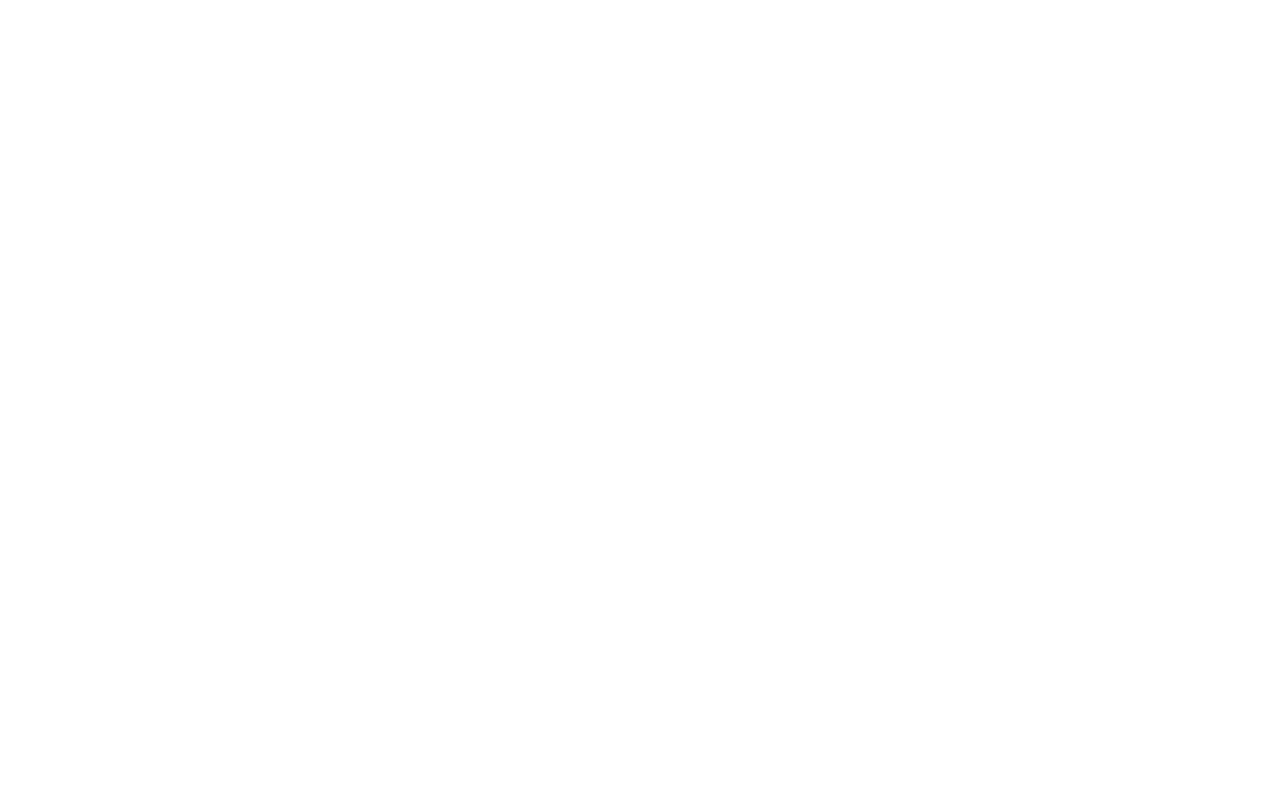
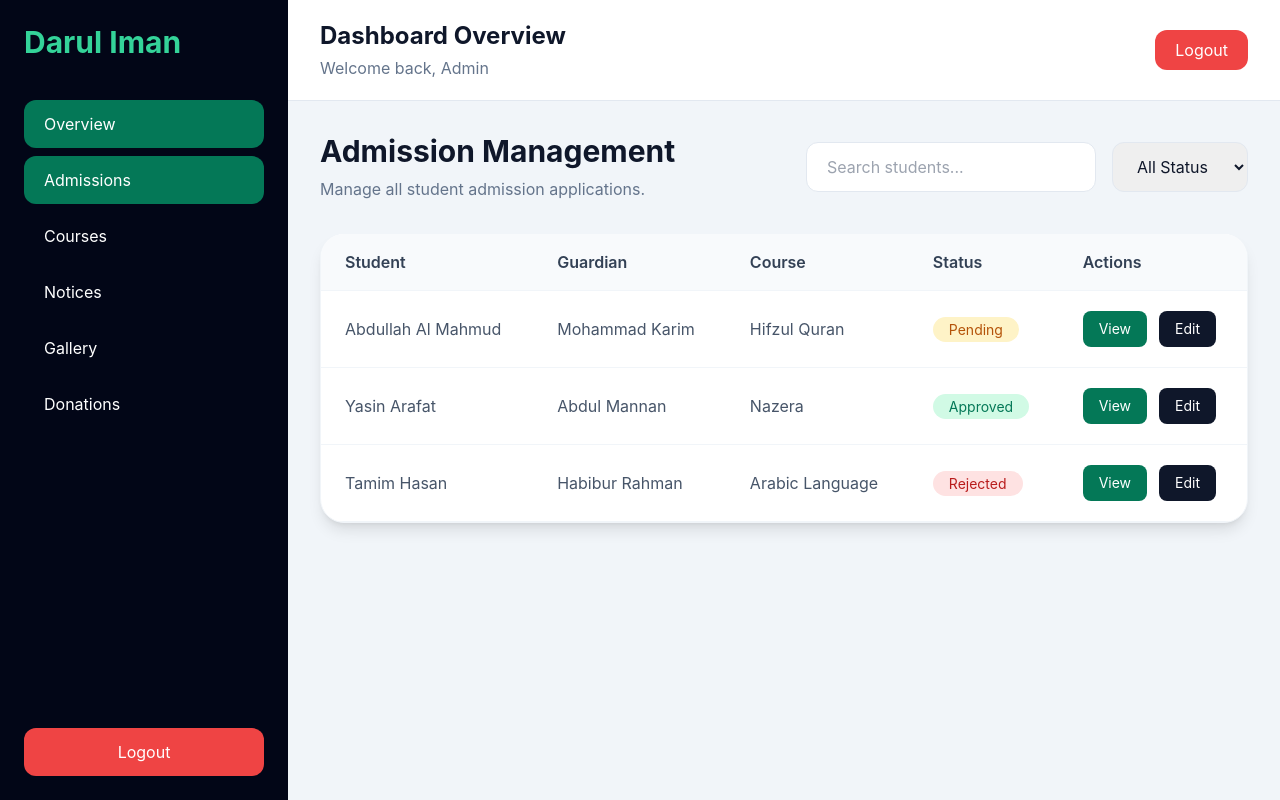
Before and after one commit to Samiul2024/Madrasha, a React (Vite) app: page /dashboard/admissions in a window 1280 px wide. Before the commit this address had no page. Built offline with nearby package versions, Linux system fonts and the light colour scheme.

Commit message:
feat(admin): build admissions management ui and reusable dashboard table system

```diff
--- a/src/app/router/AppRouter.jsx
+++ b/src/app/router/AppRouter.jsx
@@ -17,6 +17,7 @@
 import LoginPage from "../../features/auth/pages/LoginPage";
 
 import DashboardHome from "../../pages/dashboard/DashboardHome";
+import AdmissionsPage from "../../pages/dashboard/AdmissionsPage";
 
 const AppRouter = () => {
   return (
@@ -53,6 +54,11 @@
           index
           element={<DashboardHome />}
         />
+
+        <Route
+          path="admissions"
+          element={<AdmissionsPage />}
+        />
       </Route>
     </Routes>
   );
--- a/src/components/dashboard/DashboardSidebar.jsx
+++ b/src/components/dashboard/DashboardSidebar.jsx
@@ -7,13 +7,13 @@
   },
 
   {
-    name: "Courses",
-    path: "/dashboard/courses",
+    name: "Admissions",
+    path: "/dashboard/admissions",
   },
 
   {
-    name: "Admissions",
-    path: "/dashboard/admissions",
+    name: "Courses",
+    path: "/dashboard/courses",
   },
 
   {
@@ -34,12 +34,12 @@
 
 const DashboardSidebar = () => {
   return (
-    <aside className="w-72 bg-slate-950 text-white min-h-screen p-6 hidden lg:block">
+    <aside className="hidden lg:flex flex-col w-72 bg-slate-950 text-white min-h-screen p-6">
       <h2 className="text-3xl font-bold text-emerald-400">
         Darul Iman
       </h2>
 
-      <nav className="mt-10 space-y-2">
+      <nav className="mt-10 space-y-2 flex-1">
         {dashboardLinks.map((link) => (
           <NavLink
             key={link.path}
@@ -54,6 +54,10 @@
           </NavLink>
         ))}
       </nav>
+
+      <button className="bg-red-500 hover:bg-red-600 py-3 rounded-xl">
+        Logout
+      </button>
     </aside>
   );
 };
--- /dev/null
+++ b/src/components/dashboard/MobileDashboardSidebar.jsx
@@ -0,0 +1,11 @@
+const MobileDashboardSidebar = () => {
+  return (
+    <div className="lg:hidden bg-slate-950 text-white p-5">
+      <h2 className="text-2xl font-bold text-emerald-400">
+        Darul Iman
+      </h2>
+    </div>
+  );
+};
+
+export default MobileDashboardSidebar;
--- /dev/null
+++ b/src/components/tables/DataTable.jsx
@@ -0,0 +1,45 @@
+const DataTable = ({
+  columns,
+  data,
+}) => {
+  return (
+    <div className="overflow-x-auto bg-white rounded-3xl shadow-lg border border-slate-100">
+      <table className="w-full">
+        <thead className="bg-slate-50 border-b border-slate-100">
+          <tr>
+            {columns.map((column) => (
+              <th
+                key={column.accessor}
+                className="text-left px-6 py-4 font-semibold text-slate-700"
+              >
+                {column.header}
+              </th>
+            ))}
+          </tr>
+        </thead>
+
+        <tbody>
+          {data.map((row) => (
+            <tr
+              key={row.id}
+              className="border-b border-slate-100 hover:bg-slate-50 transition"
+            >
+              {columns.map((column) => (
+                <td
+                  key={column.accessor}
+                  className="px-6 py-5 text-slate-600"
+                >
+                  {column.render
+                    ? column.render(row)
+                    : row[column.accessor]}
+                </td>
+              ))}
+            </tr>
+          ))}
+        </tbody>
+      </table>
+    </div>
+  );
+};
+
+export default DataTable;
--- /dev/null
+++ b/src/data/dashboard/admissions.js
@@ -0,0 +1,25 @@
+export const admissions = [
+  {
+    id: 1,
+    studentName: "Abdullah Al Mahmud",
+    guardian: "Mohammad Karim",
+    course: "Hifzul Quran",
+    status: "Pending",
+  },
+
+  {
+    id: 2,
+    studentName: "Yasin Arafat",
+    guardian: "Abdul Mannan",
+    course: "Nazera",
+    status: "Approved",
+  },
+
+  {
+    id: 3,
+    studentName: "Tamim Hasan",
+    guardian: "Habibur Rahman",
+    course: "Arabic Language",
+    status: "Rejected",
+  },
+];
--- a/src/layouts/DashboardLayout.jsx
+++ b/src/layouts/DashboardLayout.jsx
@@ -2,16 +2,19 @@
 
 import DashboardSidebar from "../components/dashboard/DashboardSidebar";
 import DashboardTopbar from "../components/dashboard/DashboardTopbar";
+import MobileDashboardSidebar from "../components/dashboard/MobileDashboardSidebar";
 
 const DashboardLayout = () => {
   return (
-    <div className="flex bg-slate-100 min-h-screen">
+    <div className="flex min-h-screen bg-slate-100">
       <DashboardSidebar />
 
       <div className="flex-1">
+        <MobileDashboardSidebar />
+
         <DashboardTopbar />
 
-        <main className="p-8">
+        <main className="p-4 md:p-8">
           <Outlet />
         </main>
       </div>
--- /dev/null
+++ b/src/pages/dashboard/AdmissionsPage.jsx
@@ -0,0 +1,110 @@
+import { admissions } from "../../data/dashboard/admissions";
+
+import DataTable from "../../components/tables/DataTable";
+
+const AdmissionsPage = () => {
+  const columns = [
+    {
+      header: "Student",
+      accessor: "studentName",
+    },
+
+    {
+      header: "Guardian",
+      accessor: "guardian",
+    },
+
+    {
+      header: "Course",
+      accessor: "course",
+    },
+
+    {
+      header: "Status",
+      accessor: "status",
+
+      render: (row) => (
+        <span
+          className={
+            row.status === "Approved"
+              ? "bg-emerald-100 text-emerald-700 px-4 py-1 rounded-full text-sm"
+              : row.status === "Pending"
+              ? "bg-amber-100 text-amber-700 px-4 py-1 rounded-full text-sm"
+              : "bg-red-100 text-red-700 px-4 py-1 rounded-full text-sm"
+          }
+        >
+          {row.status}
+        </span>
+      ),
+    },
+
+    {
+      header: "Actions",
+
+      accessor: "actions",
+
+      render: () => (
+        <div className="flex gap-3">
+          <button className="bg-emerald-700 text-white px-4 py-2 rounded-lg text-sm">
+            View
+          </button>
+
+          <button className="bg-slate-900 text-white px-4 py-2 rounded-lg text-sm">
+            Edit
+          </button>
+        </div>
+      ),
+    },
+  ];
+
+  return (
+    <section>
+      <div className="flex flex-col lg:flex-row lg:items-center lg:justify-between gap-5 mb-8">
+        <div>
+          <h1 className="text-3xl font-bold">
+            Admission Management
+          </h1>
+
+          <p className="text-slate-500 mt-2">
+            Manage all student admission applications.
+          </p>
+        </div>
+
+        <div className="flex gap-4">
+          <input
+            type="text"
+            placeholder="Search students..."
+            className="px-5 py-3 rounded-xl border border-slate-200 focus:outline-none focus:ring-2 focus:ring-emerald-600"
+          />
+
+          <select
+            className="px-5 py-3 rounded-xl border border-slate-200 focus:outline-none focus:ring-2 focus:ring-emerald-600"
+          >
+            <option>
+              All Status
+            </option>
+
+            <option>
+              Pending
+            </option>
+
+            <option>
+              Approved
+            </option>
+
+            <option>
+              Rejected
+            </option>
+          </select>
+        </div>
+      </div>
+
+      <DataTable
+        columns={columns}
+        data={admissions}
+      />
+    </section>
+  );
+};
+
+export default AdmissionsPage;
```
